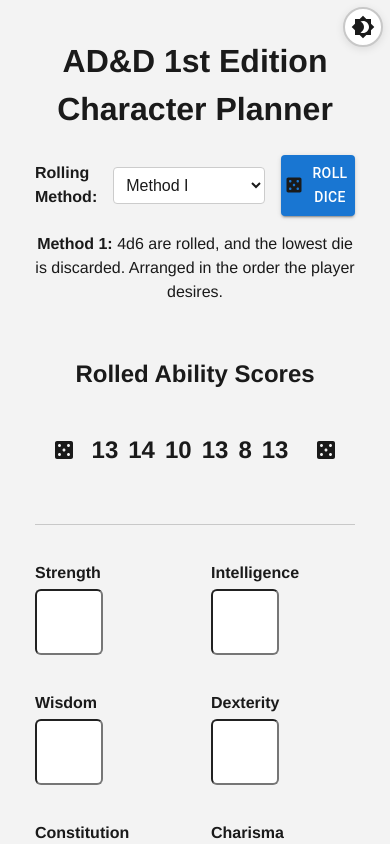
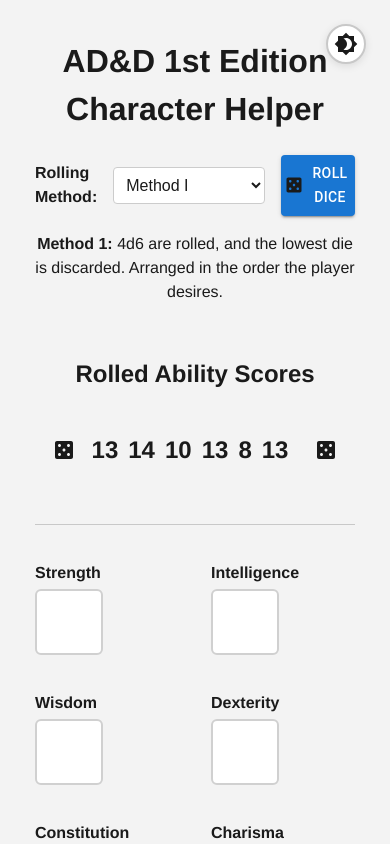
Before and after one commit to veetiveeti/adnd-chargen, a React (Create React App) app: page / in a window 390 px wide. Shown: the top 844 px of the page. Built offline with nearby package versions, Linux system fonts and the light colour scheme.

Commit message:
More style fixes
Changed character planner --> character helper

```diff
--- a/src/App.css
+++ b/src/App.css
@@ -98,8 +98,6 @@
   transition: all 0.3s ease;
 
   @media (max-width: 680px) {
-    top: 0.45rem;
-    right: 0.45rem;
     width: 40px;
     height: 40px;
   }
--- a/src/components/AbilityScoreRoller.jsx
+++ b/src/components/AbilityScoreRoller.jsx
@@ -318,7 +318,7 @@
   return (
     <main className="mainContainer">
       <h1 style={{ textAlign: "center" }}>
-        AD&D 1st Edition Character Planner
+        AD&D 1st Edition Character Helper
       </h1>
 
       <div
@@ -475,7 +475,7 @@
               {ability.charAt(0).toUpperCase() + ability.slice(1).toLowerCase()}
             </label>
             <input
-              type="text"
+              type="number"
               inputMode="numeric"
               pattern="[0-9]*"
               value={selectedScores[ability]}
```
